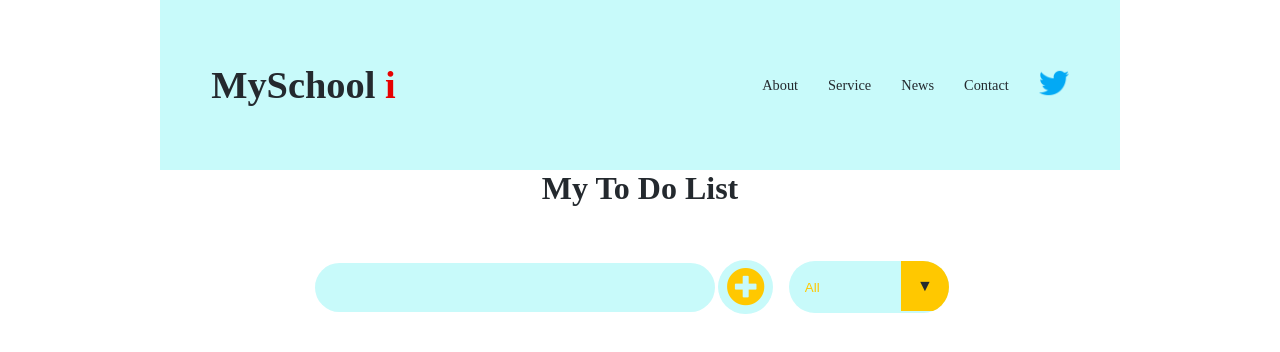
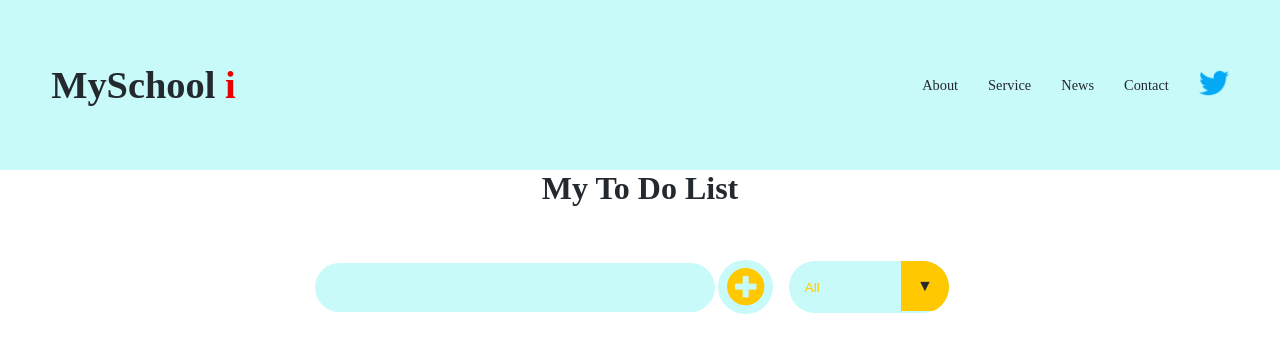
Before and after one commit to KanetyEngineer/ToDo-List-App-main, a plain HTML site: page index.html in a window 1280 px wide. Drawn offline with Linux system fonts and the light colour scheme.

Commit message:
Update styles.css

```diff
--- a/styles.css
+++ b/styles.css
@@ -222,12 +222,13 @@ li {
 
 /* header */
 #header {
-    max-width: 960px;
+    /* max-width: 960px; */
     display: flex;
     align-items: center;
     justify-content: space-between;
-    margin: 0 auto;
+    margin: 0 0;
     padding: 0 4%;
+    width: 100%;
     height: 170px;
     background: rgb(200, 250, 250);
 }
```
